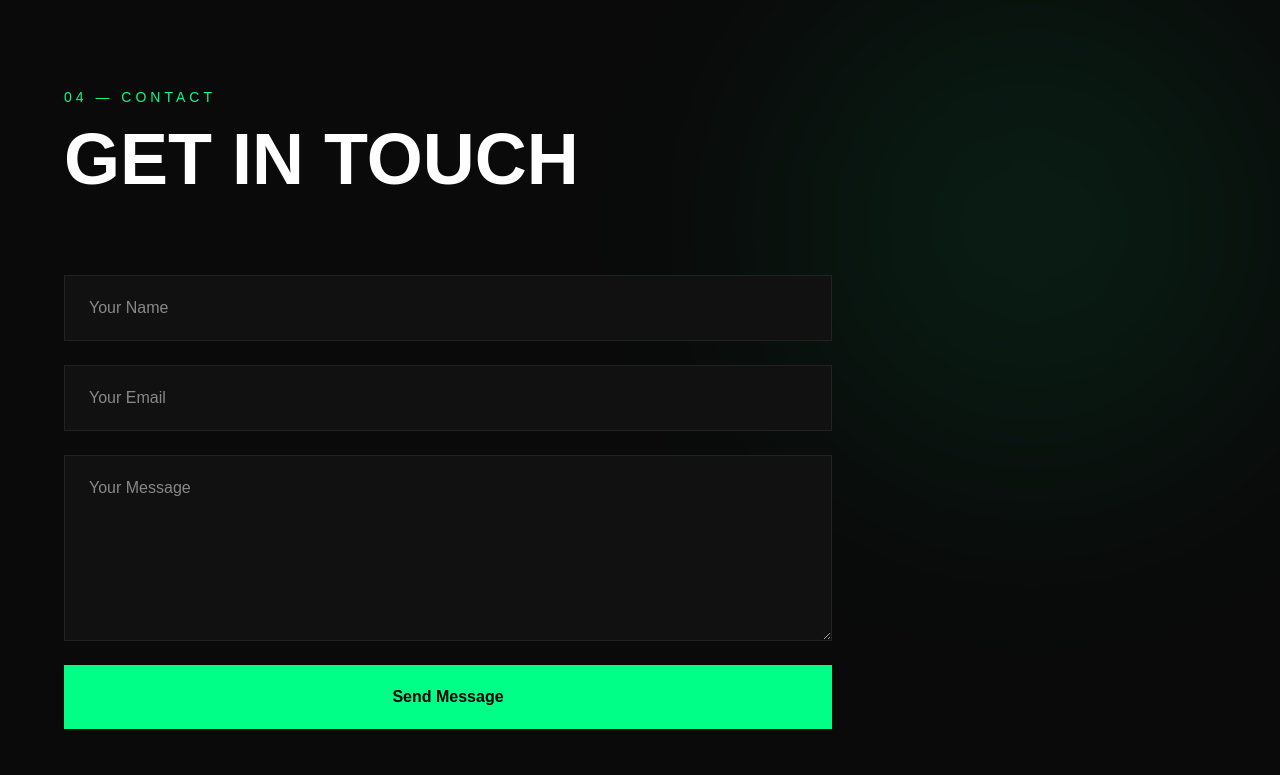
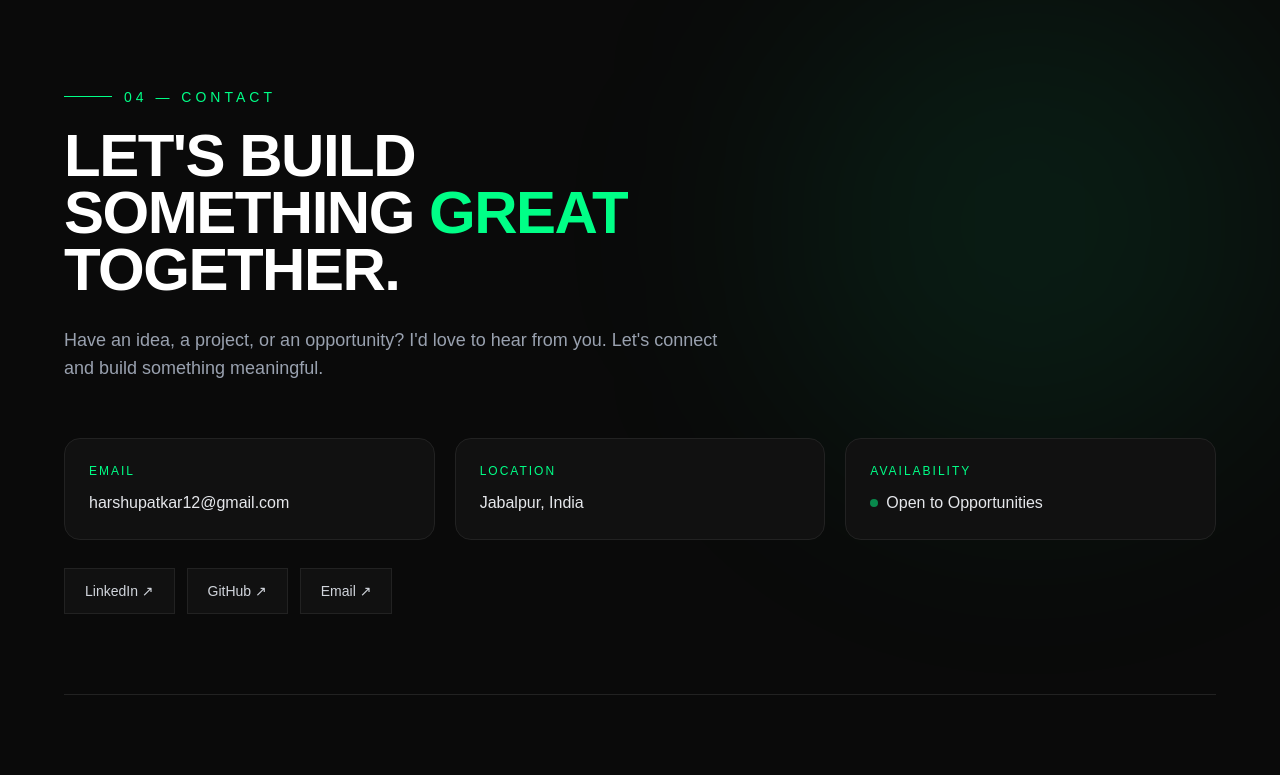
Before and after one commit to harshpatkar92/MyPortfolio, a Next.js app: page / in a window 1280 px wide. Shown: the part 6600-7375 px from the top of the page. Built offline with nearby package versions, Linux system fonts and the light colour scheme.

Commit message:
Update Contact.js

```diff
--- a/components/Contact.js
+++ b/components/Contact.js
@@ -1,16 +1,18 @@
-
 "use client";
 
-import { useRef } from "react";
+import { useRef, useState } from "react";
 import emailjs from "@emailjs/browser";
 
 export default function Contact() {
-
   const form = useRef();
+  const [sending, setSending] = useState(false);
 
   const sendEmail = (e) => {
+    e.preventDefault();
 
-    e.preventDefault();
+    if (sending) return;
+
+    setSending(true);
 
     emailjs
       .sendForm(
@@ -19,86 +21,253 @@ export default function Contact() {
         form.current,
         "M_yDwwkCRV22mncNn"
       )
-
-
       .then(() => {
-
-        alert("Message Sent!");
-
+        alert("Message sent successfully!");
         form.current.reset();
-
+        setSending(false);
       })
-
       .catch((error) => {
-
         console.log("EMAIL ERROR:", error);
-
-  alert(error.text || "Error sending message");
-
+        alert(error?.text || "Error sending message");
+        setSending(false);
       });
-
   };
 
   return (
-
     <section
       id="contact"
-      className="py-28 px-6 md:px-16 bg-[#0a0a0a] relative overflow-hidden"
+      className="relative overflow-hidden bg-[#0a0a0a] py-24 sm:py-28 px-5 sm:px-6 md:px-16"
     >
+      {/* Background Glow */}
+      <div className="glow top-0 right-0 pointer-events-none" />
 
-      <div className="glow top-0 right-0"></div>
+      <div className="relative z-10 max-w-7xl mx-auto">
+        {/* Section Label */}
+        <div className="flex items-center gap-3 mb-5">
+          <span className="w-8 sm:w-12 h-[1px] bg-[#00ff87]" />
 
-      <div className="max-w-7xl mx-auto">
-
-        <p className="text-[#00ff87] uppercase tracking-[4px] text-sm mb-4">
+          <p className="text-[#00ff87] uppercase tracking-[3px] sm:tracking-[4px] text-xs sm:text-sm">
             04 — Contact
           </p>
+        </div>
 
-        <h2 className="text-5xl md:text-7xl font-black mb-20">
-          GET IN TOUCH
+        {/* Heading */}
+        <h2 className="max-w-5xl text-4xl sm:text-4xl md:text-5xl lg:text-6xl font-black leading-[0.95] tracking-tight">
+          LET&apos;S BUILD
+          <br />
+          SOMETHING{" "}
+          <span className="text-[#00ff87]">GREAT</span>
+          <br />
+          TOGETHER.
         </h2>
 
+        {/* Intro */}
+        <p className="mt-7 text-gray-400 text-base sm:text-lg leading-7 max-w-2xl">
+          Have an idea, a project, or an opportunity? I&apos;d love to hear
+          from you. Let&apos;s connect and build something meaningful.
+        </p>
+
+        {/* Contact Information */}
+        <div className="mt-12 sm:mt-14 grid md:grid-cols-3 gap-4 sm:gap-5">
+          {/* Email */}
+          <a
+            href="mailto:harshupatkar12@gmail.com"
+            className="group bg-[#111] border border-[#222] rounded-2xl p-5 sm:p-6 hover:border-[#00ff87]/50 transition-all duration-300"
+          >
+            <p className="text-[#00ff87] text-xs uppercase tracking-[2px] mb-3">
+              Email
+            </p>
+
+            <p className="text-gray-200 text-sm sm:text-base break-all group-hover:text-[#00ff87] transition">
+              harshupatkar12@gmail.com
+            </p>
+          </a>
+
+          {/* Location */}
+          <div className="bg-[#111] border border-[#222] rounded-2xl p-5 sm:p-6">
+            <p className="text-[#00ff87] text-xs uppercase tracking-[2px] mb-3">
+              Location
+            </p>
+
+            <p className="text-gray-200 text-sm sm:text-base">
+              Jabalpur, India
+            </p>
+          </div>
+
+          {/* Availability */}
+          <div className="bg-[#111] border border-[#222] rounded-2xl p-5 sm:p-6">
+            <p className="text-[#00ff87] text-xs uppercase tracking-[2px] mb-3">
+              Availability
+            </p>
+
+            <div className="flex items-center gap-2">
+              <span className="w-2 h-2 rounded-full bg-[#00ff87] animate-pulse" />
+
+              <p className="text-gray-200 text-sm sm:text-base">
+                Open to Opportunities
+              </p>
+            </div>
+          </div>
+        </div>
+
+        {/* Social Links */}
+        <div className="mt-7 flex flex-wrap gap-3">
+          <a
+            href="https://www.linkedin.com/"
+            target="_blank"
+            rel="noopener noreferrer"
+            className="px-5 py-3 border border-[#222] bg-[#111] text-gray-300 text-sm hover:border-[#00ff87] hover:text-[#00ff87] transition-all"
+          >
+            LinkedIn ↗
+          </a>
+
+          <a
+            href="https://github.com/"
+            target="_blank"
+            rel="noopener noreferrer"
+            className="px-5 py-3 border border-[#222] bg-[#111] text-gray-300 text-sm hover:border-[#00ff87] hover:text-[#00ff87] transition-all"
+          >
+            GitHub ↗
+          </a>
+
+          <a
+            href="mailto:harshupatkar12@gmail.com"
+            className="px-5 py-3 border border-[#222] bg-[#111] text-gray-300 text-sm hover:border-[#00ff87] hover:text-[#00ff87] transition-all"
+          >
+            Email ↗
+          </a>
+        </div>
+
+        {/* Divider */}
+        <div className="my-16 sm:my-20 h-px bg-[#222]" />
+
+        {/* Form */}
+        <div className="grid lg:grid-cols-[0.8fr_1.2fr] gap-10 lg:gap-20">
+          {/* Form Heading */}
+          <div>
+            <p className="text-[#00ff87] uppercase tracking-[3px] text-xs sm:text-sm mb-4">
+              Start a conversation
+            </p>
+
+            <h3 className="text-3xl sm:text-4xl md:text-5xl font-black leading-tight">
+              HAVE SOMETHING
+              <br />
+              IN MIND?
+            </h3>
+
+            <p className="mt-5 text-gray-500 text-sm sm:text-base leading-7 max-w-md">
+              Fill out the form and send me a message. I&apos;ll get back to
+              you as soon as possible.
+            </p>
+          </div>
+
+          {/* Contact Form */}
           <form
             ref={form}
             onSubmit={sendEmail}
-          className="grid gap-6 max-w-3xl"
+            className="grid gap-4 sm:gap-5"
           >
-
             <input
               type="text"
               name="user_name"
               placeholder="Your Name"
+              autoComplete="name"
               required
-            className="bg-[#111] border border-[#222] px-6 py-5 outline-none focus:border-[#00ff87]"
+              className="
+                w-full
+                bg-[#111]
+                border border-[#222]
+                rounded-xl
+                px-5 sm:px-6
+                py-4 sm:py-5
+                text-white
+                placeholder:text-gray-600
+                outline-none
+                relative
+                z-10
+                pointer-events-auto
+                touch-action:manipulation
+                focus:border-[#00ff87]
+                transition
+              "
             />
 
             <input
               type="email"
               name="user_email"
               placeholder="Your Email"
+              autoComplete="email"
               required
-            className="bg-[#111] border border-[#222] px-6 py-5 outline-none focus:border-[#00ff87]"
+              className="
+                w-full
+                bg-[#111]
+                border border-[#222]
+                rounded-xl
+                px-5 sm:px-6
+                py-4 sm:py-5
+                text-white
+                placeholder:text-gray-600
+                outline-none
+                relative
+                z-10
+                pointer-events-auto
+                touch-action:manipulation
+                focus:border-[#00ff87]
+                transition
+              "
             />
 
             <textarea
               name="message"
               placeholder="Your Message"
               required
-            rows="6"
-            className="bg-[#111] border border-[#222] px-6 py-5 outline-none focus:border-[#00ff87]"
-          ></textarea>
+              rows="7"
+              className="
+                w-full
+                bg-[#111]
+                border border-[#222]
+                rounded-xl
+                px-5 sm:px-6
+                py-4 sm:py-5
+                text-white
+                placeholder:text-gray-600
+                outline-none
+                resize-y
+                relative
+                z-10
+                pointer-events-auto
+                touch-action:manipulation
+                focus:border-[#00ff87]
+                transition
+              "
+            />
 
             <button
               type="submit"
-            className="bg-[#00ff87] text-black py-5 font-bold hover:scale-[1.02] transition"
+              disabled={sending}
+              className="
+                w-full
+                sm:w-fit
+                min-w-[200px]
+                bg-[#00ff87]
+                text-black
+                px-8
+                py-4
+                font-bold
+                rounded-xl
+                hover:scale-[1.02]
+                active:scale-[0.98]
+                transition-all
+                duration-300
+                disabled:opacity-60
+                disabled:cursor-not-allowed
+              "
             >
-            Send Message
+              {sending ? "SENDING..." : "SEND MESSAGE →"}
             </button>
-
           </form>
-
         </div>
-
+      </div>
     </section>
   );
 }
```
Lines whose indentation alone changed are shown as unchanged.
